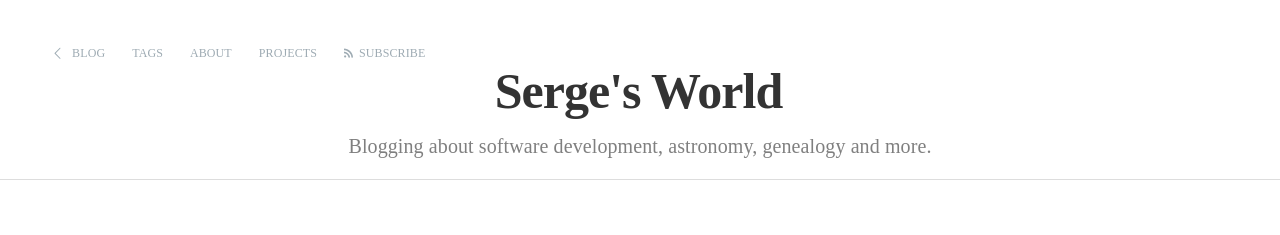
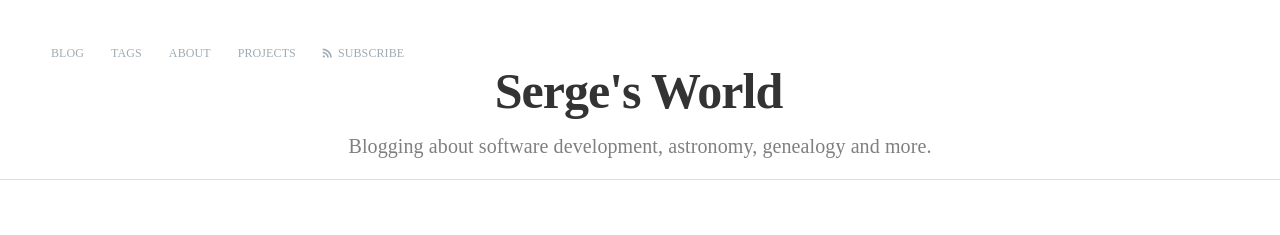
Before and after one commit to sjmeunier/sjmeunier.github.io, a Jekyll site: the page built from index.html, in a window 1280 px wide. Shown: the top 235 px of the page. Built offline with Jekyll 4.4.1, drawn with Linux system fonts in a browser that asks for light colours; some web fonts are replaced; the list of posts is cut into pages by our own code.

Commit message:
no message

```diff
--- a/_includes/header.html
+++ b/_includes/header.html
@@ -1,6 +1,6 @@
 <header class="main-header no-cover">
     <nav class="main-nav overlay clearfix">
-        <a class="back-button icon-arrow-left" href="{{ site.baseurl }}">Blog</a>
+        <a class="back-button" href="{{ site.baseurl }}">Blog</a>
 		<a class="general-button" href="{{ site.baseurl }}tags.html">Tags</a>
 		<a class="general-button" href="{{ site.baseurl }}about.html">About</a>
 		<a class="general-button" href="{{ site.baseurl }}projects.html">Projects</a>
--- a/assets/css/screen.css
+++ b/assets/css/screen.css
@@ -614,10 +614,7 @@
     right: 0;
     height: 70px;
     border: none;
-    background: -moz-linear-gradient(top, rgba(0,0,0,0.2) 0%, rgba(0,0,0,0) 100%);
-    background: -webkit-gradient(linear, left top, left bottom, color-stop(0%,rgba(0,0,0,0.2)), color-stop(100%,rgba(0,0,0,0)));
-    background: -webkit-linear-gradient(top, rgba(0,0,0,0.2) 0%,rgba(0,0,0,0) 100%);
-    background: linear-gradient(to bottom, rgba(0,0,0,0.2) 0%,rgba(0,0,0,0) 100%);
+	text-align: center;
 }
 .no-cover .main-nav.overlay,
 .no-cover .back-button,
```
